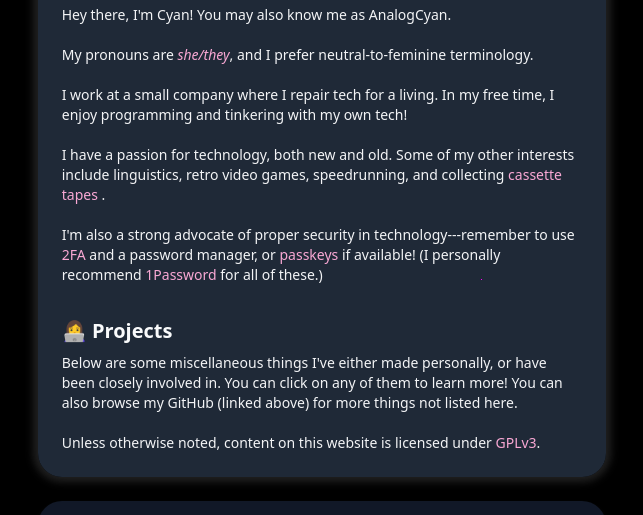
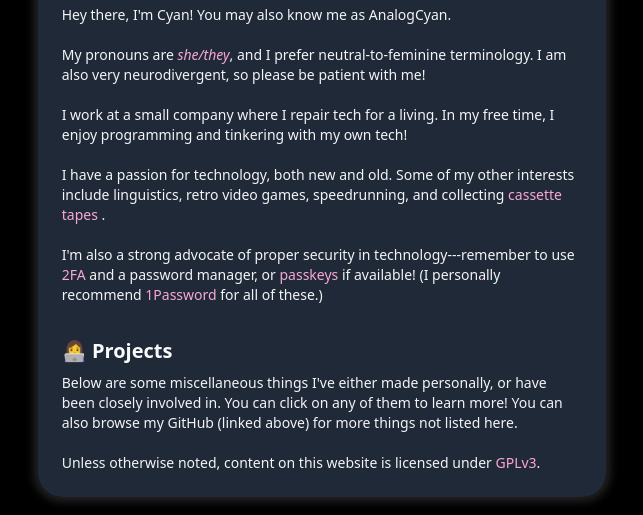
Before and after one commit to AnalogCyan/thayn.me, a website: page index.html in a window 1280 px wide. Shown: the part 255-770 px from the top of the page, without its empty margins (318-961 px from the left). Drawn offline with nearby package versions, Linux system fonts and the light colour scheme; files that its build step writes are made by us from their sources.

Commit message:
Add nd note.

```diff
--- a/index.html
+++ b/index.html
@@ -141,7 +141,8 @@
                 href="https://en.pronouns.page/@AnalogCyan"
                 >she/they</a
               ></em
-            >, and I prefer neutral-to-feminine terminology.<br /><br />
+            >, and I prefer neutral-to-feminine terminology. I am also very
+            neurodivergent, so please be patient with me!<br /><br />
             I work at a small company where I repair tech for a living. In my
             free time, I enjoy programming and tinkering with my own tech!<br /><br />
             I have a passion for technology, both new and old. Some of my other
```
